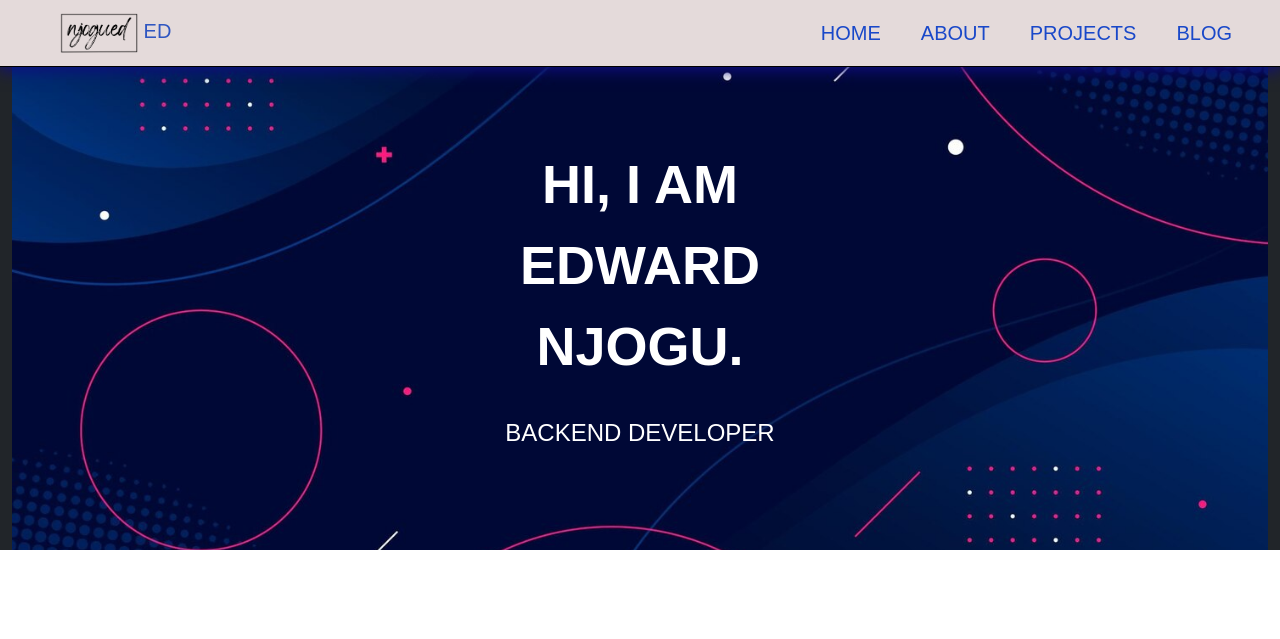
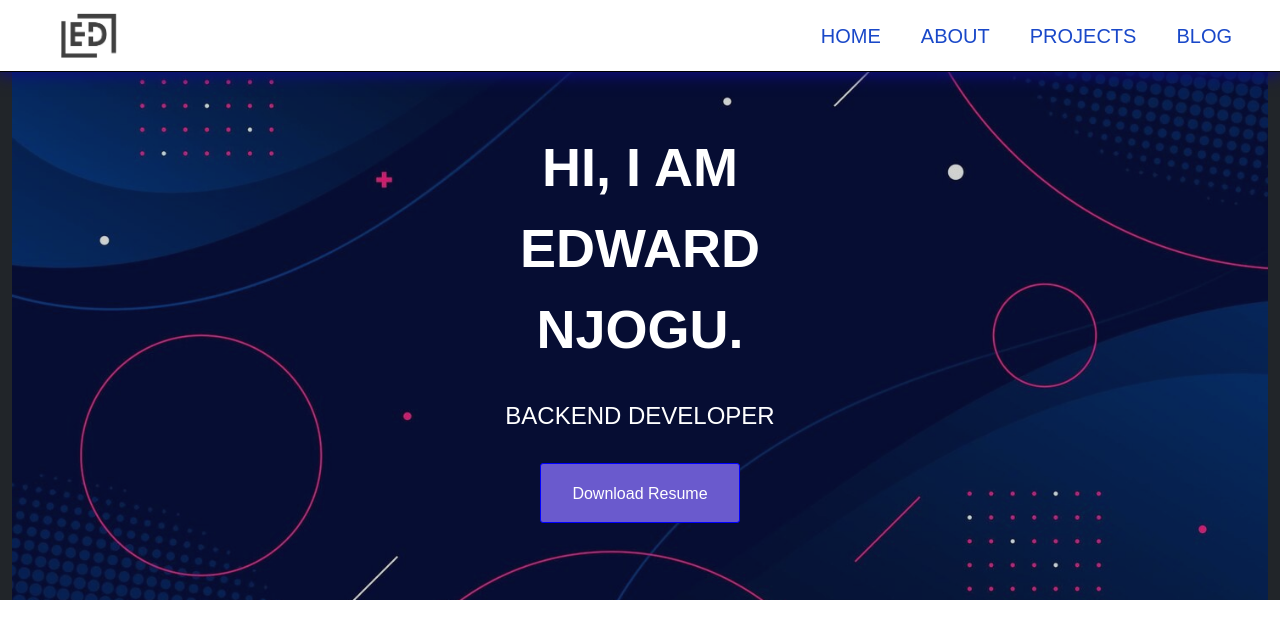
Before and after one commit to njogued/njogued.github.io, a Django app: page / in a window 1280 px wide. Shown: the top 639 px of the page. Run offline with Django 4.2, Linux system fonts and the light colour scheme; some libraries are stand-ins or nearby versions.

Commit message:
nav & stuff

```diff
--- a/portfolio/static/styles.css
+++ b/portfolio/static/styles.css
@@ -7,7 +7,7 @@ body {
 .navbar {
     box-shadow: 0 3px 15px rgb(15, 13, 131);
     min-height: 50px;
-    background-color: #E4DADA;
+    background-color: #FFFFFF;
     border-bottom: solid 1px black;
 }
 
@@ -26,14 +26,26 @@ a.navbar-brand {
 }
 
 #welcome {
+    position: relative;
     margin-top: 50px;
-    height: 500px;
-    background: url("../static/welcome.jpg") no-repeat;
-    background-size: cover;
-    background-position: center;
+    height: 550px;
+    width: 100%;
     display: flex;
     justify-content: center;
     align-items: center;
+}
+
+#welcome::before {
+    background: url("./welcome.jpg") no-repeat;
+    background-size: cover;
+    background-position: center;
+    content: "";
+    opacity: 0.8;
+    position: absolute;
+    top: 0px;
+    left: 0px;
+    width: 100%;
+    height: 100%;
 }
 
 .header-text {
@@ -42,9 +54,25 @@ a.navbar-brand {
     font-weight: 700;
     line-height: 1.5;
     font-size: 54px;
+    position: relative;
 }
 
 .title {
     color: white;
     text-transform: uppercase;
+    position: relative;
 }
+
+.text-center a {
+    display: inline-block;
+    color: white;
+    background-color: slateblue;
+    width: 200px;
+    height: 60px;
+    text-transform: capitalize;
+    line-height: 60px;
+    border: 1px solid blue;
+    border-radius: 3px;
+    text-decoration: none;
+    position: relative;
+}
--- a/portfolio/templates/home.html
+++ b/portfolio/templates/home.html
@@ -24,12 +24,11 @@
         <div class="container-fluid">
           <a class="navbar-brand mx-5" href="#">
             <img
-              src="{% static 'profile_app/njogued(1).png' %}"
+              src="{% static 'profile_app/navbrand.jpg' %}"
               alt="njogued"
-              width="78"
-              height="40"
+              width="58"
+              height="45"
             />
-            ed
           </a>
           <button
             class="navbar-toggler"
@@ -61,6 +60,8 @@
               </h2>
               <br />
               <h4 class="title">Backend developer</h4>
+              <br />
+              <a id="download-resume" href="#">Download Resume</a>
             </div>
           </div>
         </div>
```
Also changed, not shown: portfolio/static/profile_app/navbrand.jpg (added), portfolio/static/profile_app/njogued(1).png (deleted).
